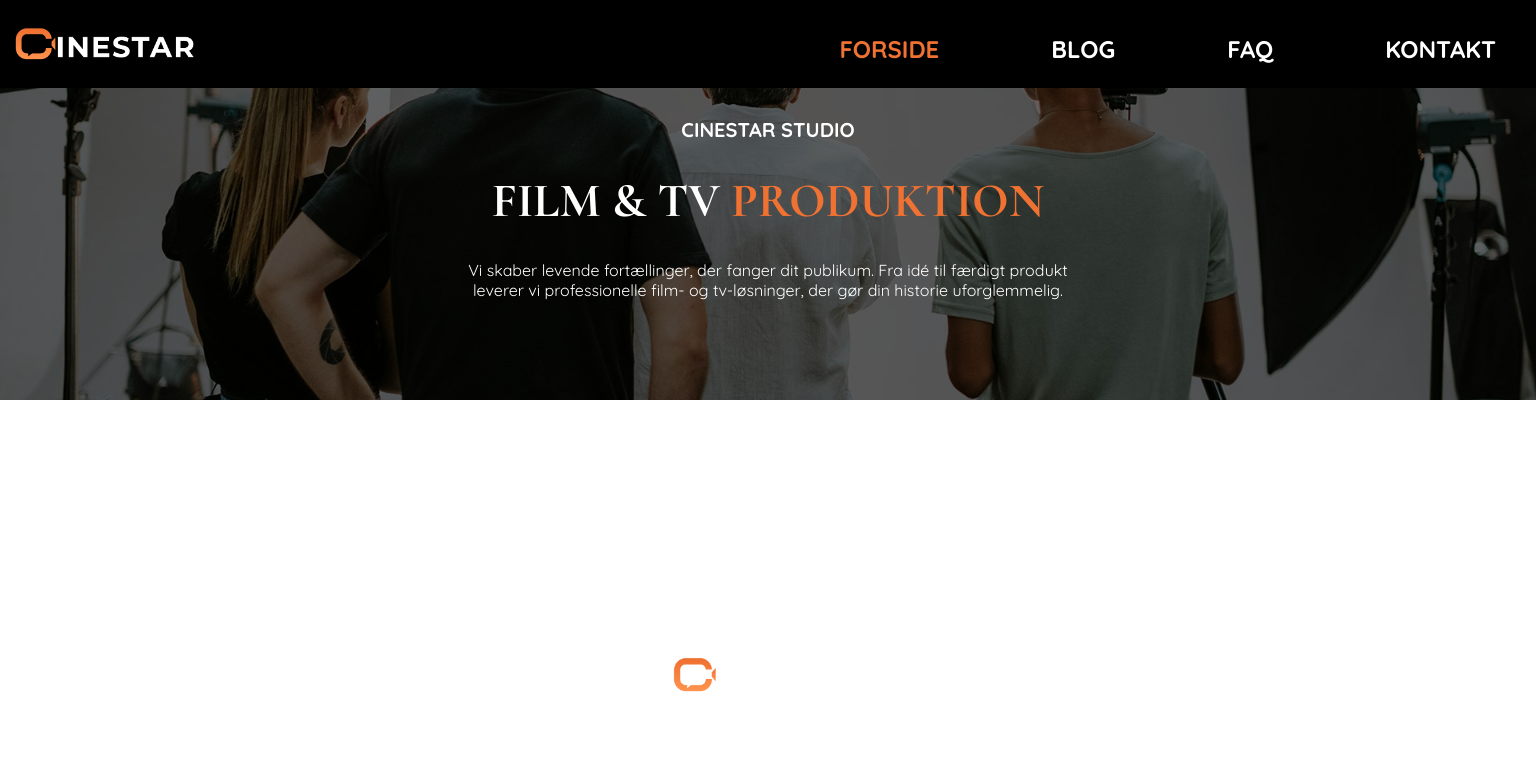
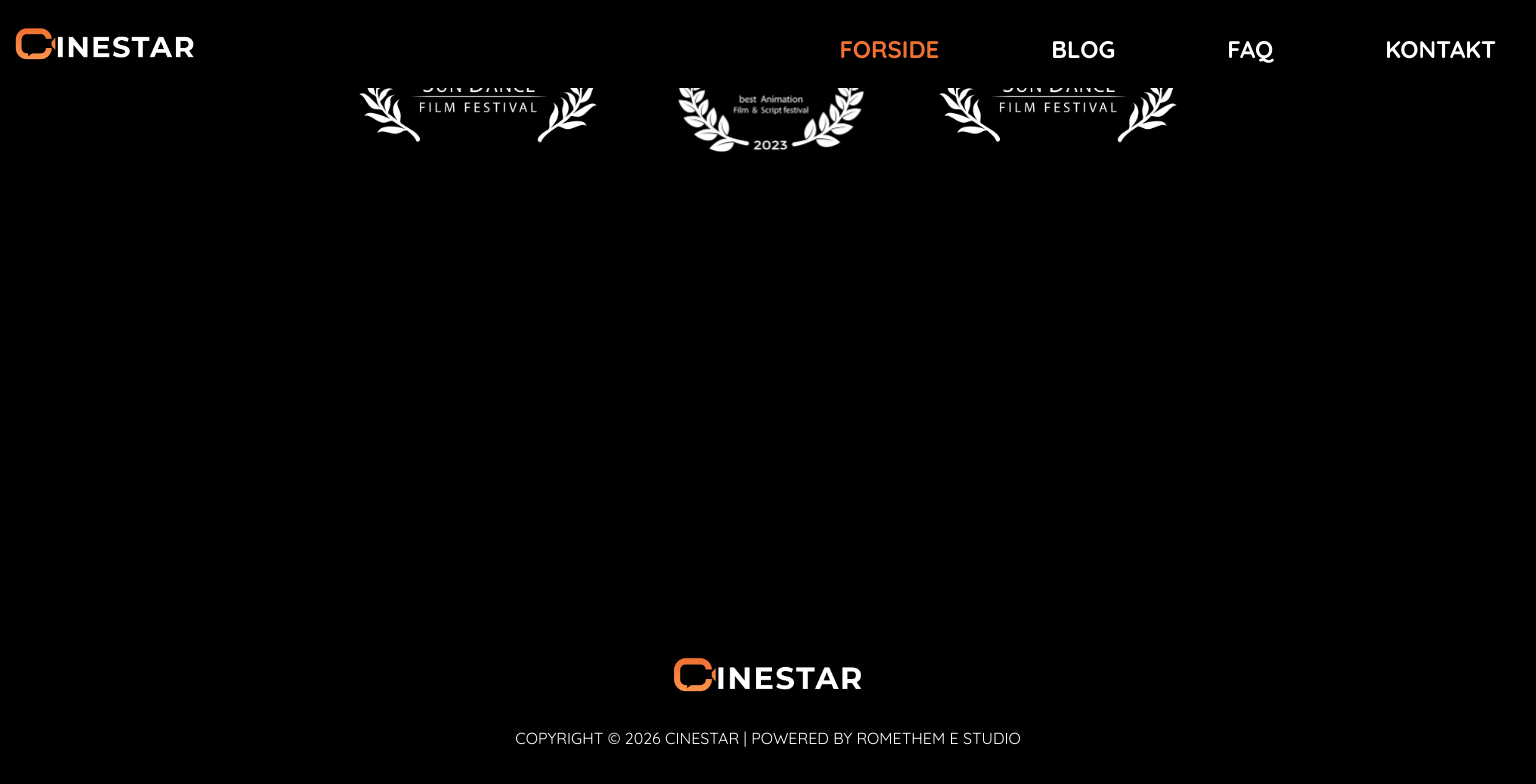
Before and after one commit to annajensen1804/cinestar_frontend, a React (Vite) app: page / in a window 1536 px wide. Shown: the top 784 px of the page. Built offline with nearby package versions, Linux system fonts and the light colour scheme.

Commit message:
Add Awards
Closes #6

```diff
--- /dev/null
+++ b/src/components/awards/Awards.jsx
@@ -0,0 +1,16 @@
+import styles from "./awards.module.css";
+import award1 from "../../assets/awards/award1.png";
+import award2 from "../../assets/awards/award2.png";
+import award3 from "../../assets/awards/award3.png";
+
+const Awards = () => {
+    return (
+        <div className={styles.awardsContainer}>
+            <img src={award1} alt="Award 1" className={styles.awardImg} />
+            <img src={award2} alt="Award 2" className={styles.awardImg} />
+            <img src={award3} alt="Award 3" className={styles.awardImg} />
+        </div>
+    )
+}
+
+export default Awards;
--- /dev/null
+++ b/src/components/awards/awards.module.css
@@ -0,0 +1,23 @@
+.awardsContainer {
+  display: flex;
+  gap: 30px;
+  flex-wrap: wrap;
+  justify-content: center;
+  align-items: center;
+  padding: 30px 20px;
+  background-color: black;
+}
+
+.awardImg {
+    width: 100%;
+    height: auto;
+    max-width: 260px;
+    object-fit: contain;
+}
+
+@media (min-width: 1440px) {
+  .awardsContainer {
+    background-color: transparent;
+    background: linear-gradient(to top, rgba(0,0,0,0.8), transparent);
+  }
+}
--- a/src/components/footer/footer.module.css
+++ b/src/components/footer/footer.module.css
@@ -1,5 +1,5 @@
 .footer {
-    background-image: linear-gradient(rgba(0, 0, 0, 0.85)), url('../../assets/liquifer.png');
+    background-image: linear-gradient(rgba(0, 0, 0, 0.9)), url('../../assets/liquifer.png');
     background-size: cover;
     background-position: center;
     width: 100%;
--- a/src/components/header/Header.jsx
+++ b/src/components/header/Header.jsx
@@ -1,11 +1,14 @@
 import styles from "./header.module.css";
 import headerImg from "../../assets/studio.jpg";
 
-const Header = ({ brandName, title, description, isMainPage = false }) => {
+const Header = ({ brandName, title, description, isMainPage = false, children }) => {
   return (
     <article className={styles.header}>
-      <img src={headerImg} alt="Cinestar" className={styles.headerImg} />
-      <div className={styles.overlay}></div>
+      <div className={styles.imageWrapper}>
+        <img src={headerImg} alt="Cinestar" className={styles.headerImg} />
+        <div className={styles.overlay}></div>
+      </div>
+
       <div className={styles.content}>
         {brandName && <p className={styles.brandName}>{brandName}</p>}
         <h1 className={styles.title}>
@@ -19,6 +22,7 @@ const Header = ({ brandName, title, description, isMainPage = false }) => {
         </h1>
         {description && <p className={styles.description}>{description}</p>}
       </div>
+      {children && <div className={styles.bottomContent}>{children}</div>}
     </article>
   );
 };
--- a/src/components/header/header.module.css
+++ b/src/components/header/header.module.css
@@ -1,8 +1,16 @@
 .header {
     width: 100vw;
-    height: 50vh;
     position: relative;
+    display: flex;
+    flex-direction: column;
 }
+
+.imageWrapper {
+  position: relative;
+  width: 100%;
+  height: 60vh;
+}
+
 .content {
     position: absolute;
     left: 50%;
@@ -54,5 +62,31 @@
     left: 0;
     width: 100%;
     height: 100%;
-    background-color: rgba(0, 0, 0, 0.6);
+    background: linear-gradient(to top, rgba(0, 0, 0, 1), rgba(0, 0, 0, 0.6),transparent);
 }
+
+/* Desktop version ift Awards */
+@media (min-width: 1440px) {
+  .imageWrapper {
+    position: absolute;
+    top: 0;
+    left: 0;
+    width: 100%;
+    height: 100%;
+    z-index: 1;
+  }
+
+  .content {
+    z-index: 2;
+  }
+
+  /* Awards flytter til header på desktop */
+  .bottomContent {
+    position: absolute;
+    bottom: 0;
+    left: 0;
+    width: 100%;
+    background: transparent;
+    z-index: 2;
+  }
+}
--- a/src/index.css
+++ b/src/index.css
@@ -10,6 +10,7 @@ html,
 body {
   height: 100%;
   overflow-x: hidden;
+  background-color: #000;
 }
 
 .app {
--- a/src/pages/Home.jsx
+++ b/src/pages/Home.jsx
@@ -1,3 +1,4 @@
+import Awards from "../components/awards/Awards";
 import Header from "../components/header/Header";
 
 const Home = () => {
@@ -9,6 +10,7 @@ const Home = () => {
           title="FILM & TV PRODUKTION"
           description="Vi skaber levende fortællinger, der fanger dit publikum. Fra idé til færdigt produkt leverer vi professionelle film- og tv-løsninger, der gør din historie uforglemmelig."
         />
+        <Awards />
       </section>
     );
 }
```
